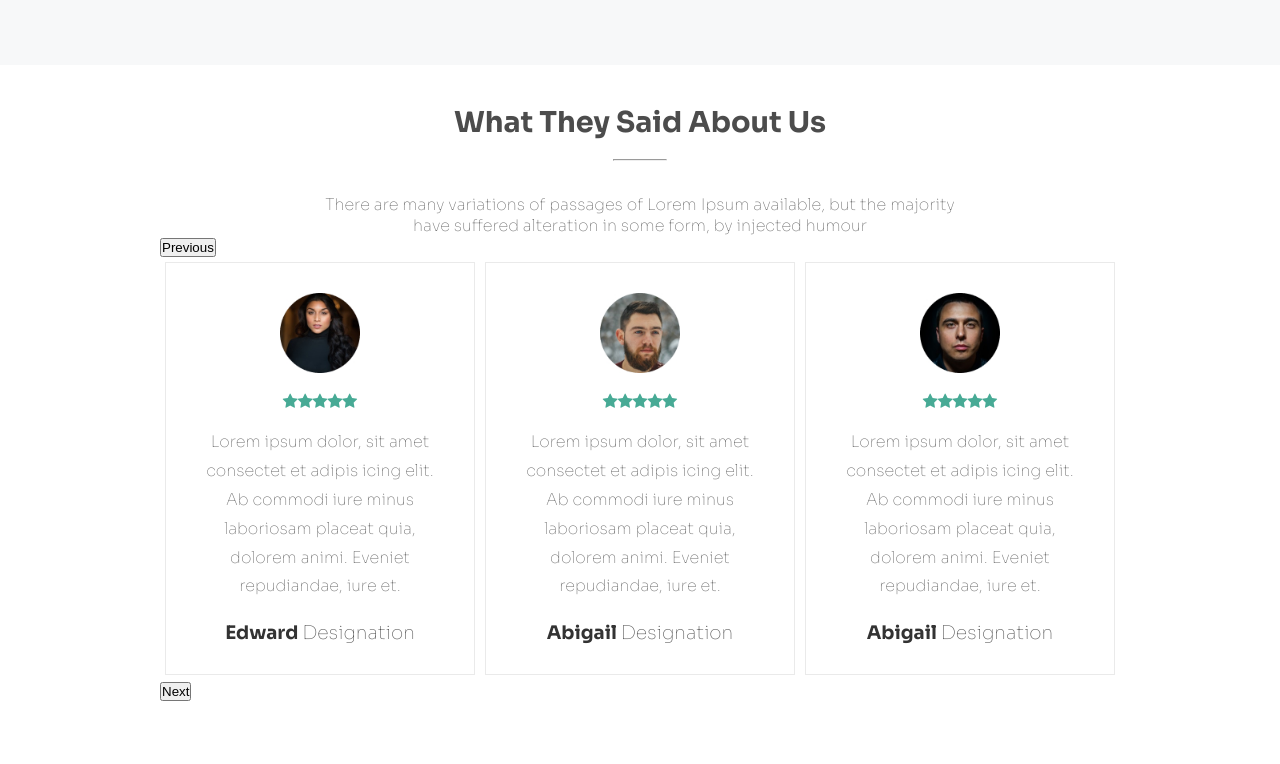
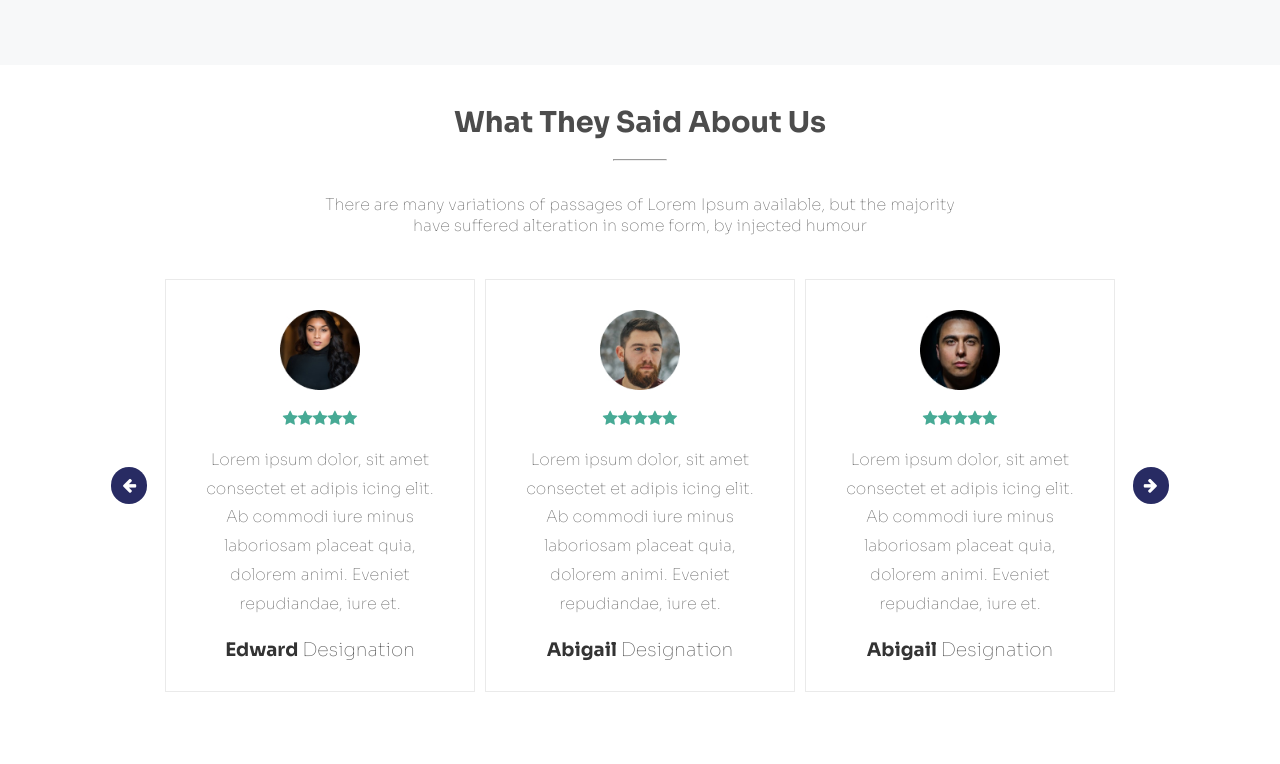
Before and after one commit to mariammanvelidze/captivate-practice, a plain HTML site: page index.html in a window 1280 px wide. Shown: the part 2213-2977 px from the top of the page. Before the commit the page ends 2952 px from the top, so only its background shows below. Drawn offline with Linux system fonts and the light colour scheme.

Commit message:
feat: improved slider

```diff
--- a/index.html
+++ b/index.html
@@ -100,6 +100,10 @@
             <hr>
             <h3 class="review-text-secondary">There are many variations of passages of Lorem Ipsum available, but the majority have suffered alteration in some form, by injected humour</h3>
         </div>
+        <div class="review-slide">
+            <div class="arrow arrow-prev">
+                <i class="fa fa-arrow-left"></i>
+            </div>
             <div class="review-slider">
                 <div class="items">
                     <div class="items-avatar">
@@ -172,6 +176,10 @@
                     <h3><span class="text-bolder">Abigail </span>Designation</h3>
                 </div>
             </div>
+            <div class="arrow arrow-next">
+                <i class="fa fa-arrow-right"></i>
+            </div>
+        </div>
     </section>
 
     <script src="particles.js"></script>
--- a/slider.js
+++ b/slider.js
@@ -6,5 +6,7 @@ $(function () {
         arrows: true,
         autoplay: true,
         autoplaySpeed:1000,
+        prevArrow: '.arrow-prev',
+        nextArrow: '.arrow-next',
     });
 });
--- a/style.css
+++ b/style.css
@@ -347,9 +347,20 @@ hr {
     text-align: center;
 }
 
+.review-slide {
+    width: 100%;
+    display: flex;
+    justify-content: center;
+    align-items: center;
+    padding-top: 3%;
+    padding-bottom: 5%;
+}
+
 .review-slider {
     width: 75%;
     display: flex;
+    margin-left: 1%;
+    margin-right: 1%;
 }
 
 .review-slider .items {
@@ -397,3 +408,21 @@ hr {
     font-weight: bold;
     color: #333;
 }
+
+.arrow {
+    border: 1px solid black;
+    padding: 8px 11px;
+    border-radius: 25px;
+    cursor: pointer;
+    transition: .4s;
+    background-color: #282b63;
+    border:none;
+}
+
+.arrow:hover {
+    background-color: #47aa95;
+}
+
+.arrow i {
+    color: white;
+}
```
Also changed, not shown: assets/stats_bg.jpg (added). Lines whose indentation alone changed are shown as unchanged.
